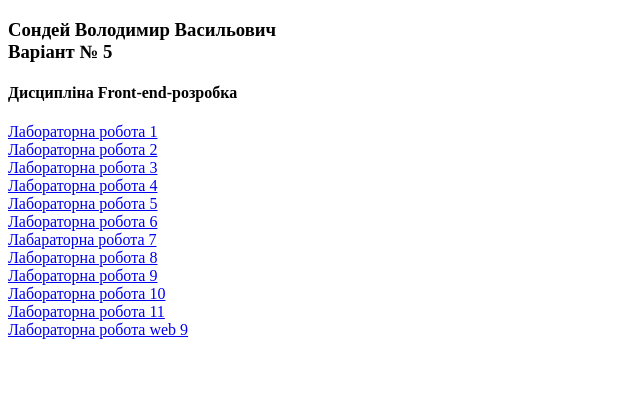
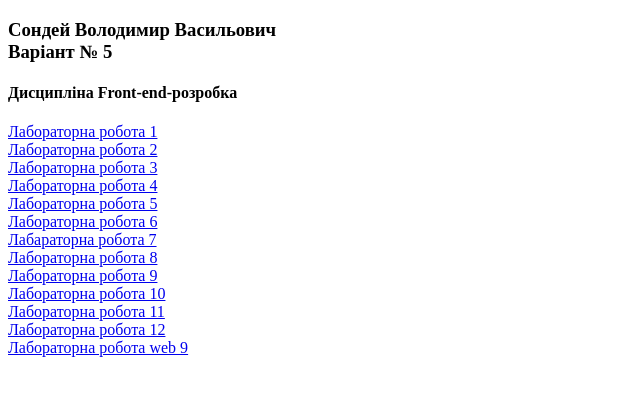
Before and after one commit to Sondei555/lab, a plain HTML site: page index.html in a window 1280 px wide. Shown: the whole page, without its empty margins (0-640 px from the left). Drawn offline with Linux system fonts and the light colour scheme.

Commit message:
Update index.html

```diff
--- a/index.html
+++ b/index.html
@@ -18,6 +18,7 @@
     <a href=https://sondei555.github.io/lab_9/>Лабораторна робота 9</a> <br>
     <a href=https://sondei555.github.io/lab_10/>Лабораторна робота 10</a> <br>
     <a href=https://sondei555.github.io/lab_11/>Лабораторна робота 11</a> <br>
+    <a href=https://sondei555.github.io/lab_12/>Лабораторна робота 12</a> <br>
      <a href=https://sondei555.github.io/lab_web/>Лабораторна робота web 9</a> <br>
 </body>
 </html>
```
